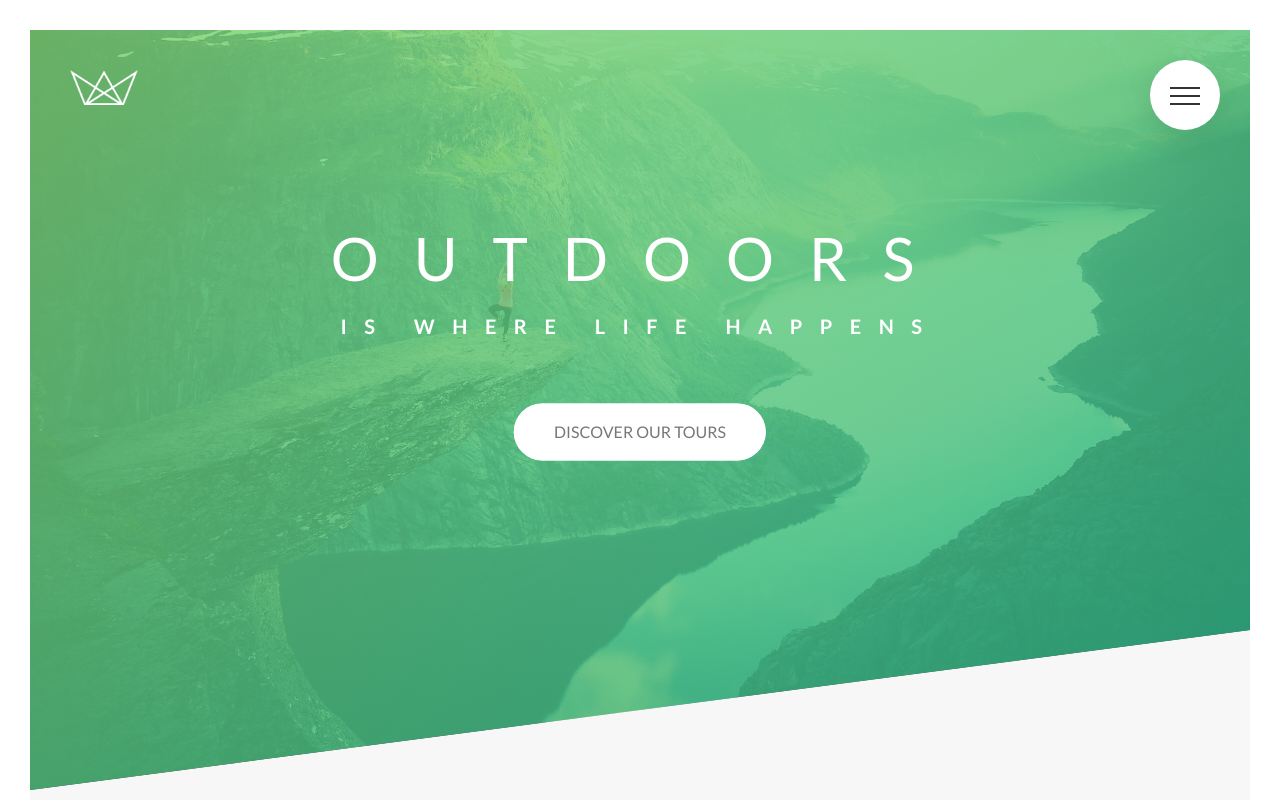
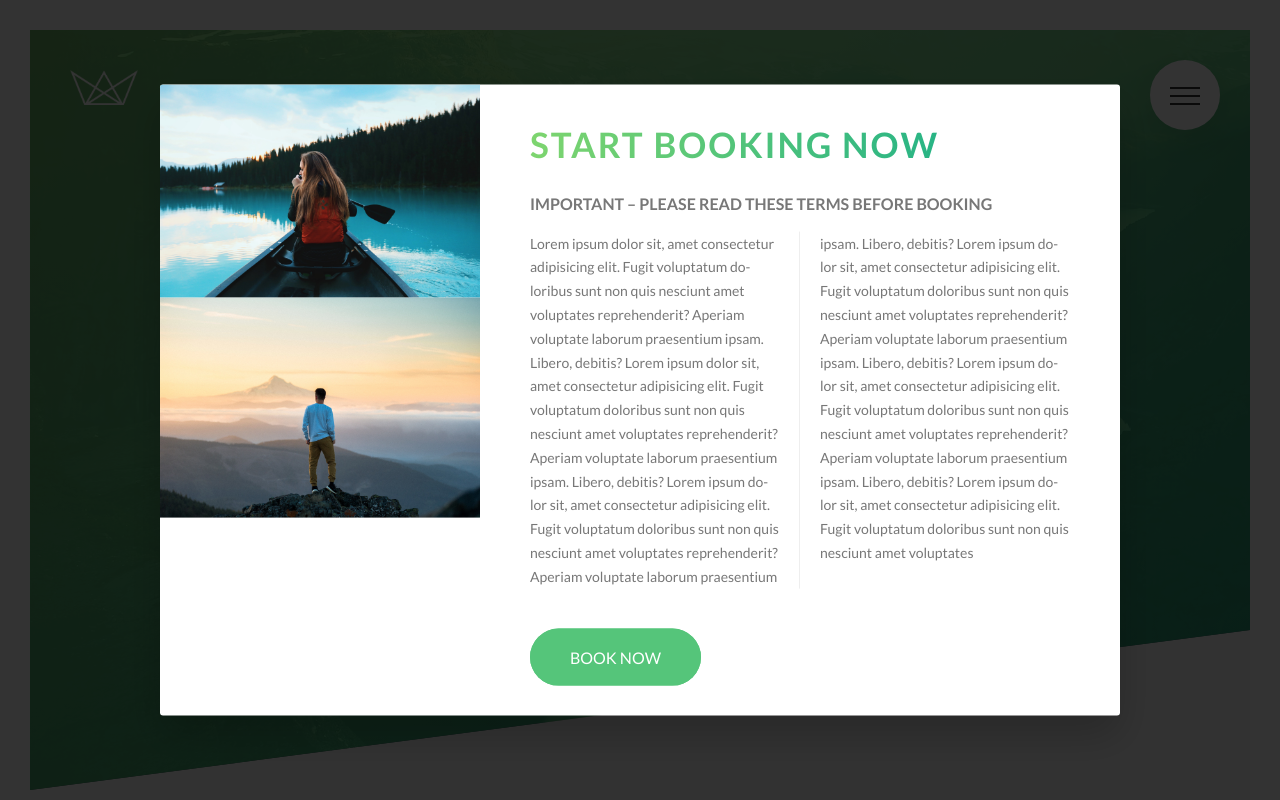
Before and after one commit to nikkisato/Natours_CSS_Course, a website: page index.html in a window 1280 px wide. Shown: the top 800 px of the page. Drawn offline with Linux system fonts and the light colour scheme.

Commit message:
finished part 1

```diff
--- a/index.html
+++ b/index.html
@@ -412,6 +412,44 @@
         </div>
       </div>
     </footer>
+
+    <div class="popup">
+      <div class="popup__content">
+        <div class="popup__left">
+          <img src="img/nat-8.jpg" alt="Tour photo" class="popup__img" />
+          <img src="img/nat-9.jpg" alt="Tour photo" class="popup__img" />
+        </div>
+
+        <div class="popup__right">
+          <h2 class="heading-secondary u-margin-bottom-small">
+            Start booking now
+          </h2>
+          <h3 class="heading-tertiary u-margin-bottom-small">
+            Important &ndash; Please read these terms before booking
+          </h3>
+          <p class="popup__text">
+            Lorem ipsum dolor sit, amet consectetur adipisicing elit. Fugit
+            voluptatum doloribus sunt non quis nesciunt amet voluptates
+            reprehenderit? Aperiam voluptate laborum praesentium ipsam. Libero,
+            debitis? Lorem ipsum dolor sit, amet consectetur adipisicing elit.
+            Fugit voluptatum doloribus sunt non quis nesciunt amet voluptates
+            reprehenderit? Aperiam voluptate laborum praesentium ipsam. Libero,
+            debitis? Lorem ipsum dolor sit, amet consectetur adipisicing elit.
+            Fugit voluptatum doloribus sunt non quis nesciunt amet voluptates
+            reprehenderit? Aperiam voluptate laborum praesentium ipsam. Libero,
+            debitis? Lorem ipsum dolor sit, amet consectetur adipisicing elit.
+            Fugit voluptatum doloribus sunt non quis nesciunt amet voluptates
+            reprehenderit? Aperiam voluptate laborum praesentium ipsam. Libero,
+            debitis? Lorem ipsum dolor sit, amet consectetur adipisicing elit.
+            Fugit voluptatum doloribus sunt non quis nesciunt amet voluptates
+            reprehenderit? Aperiam voluptate laborum praesentium ipsam. Libero,
+            debitis? Lorem ipsum dolor sit, amet consectetur adipisicing elit.
+            Fugit voluptatum doloribus sunt non quis nesciunt amet voluptates
+          </p>
+          <a href="#" class="btn btn--green">Book now</a>
+        </div>
+      </div>
+    </div>
     <!--
     <section class="grid-test">
       <div class="row">
--- a/sass/abstracts/_mixins.scss
+++ b/sass/abstracts/_mixins.scss
@@ -5,3 +5,10 @@
         clear: both;
     }
 }
+
+@mixin absCenter {
+    position: absolute;
+    top: 50%;
+    left: 50%;
+    transform: translate(-50%, -50%)
+}
--- /dev/null
+++ b/sass/components/_popup.scss
@@ -0,0 +1,55 @@
+.popup {
+    height: 100vh;
+    width: 100%;
+    position: fixed;
+    top: 0;
+    left: 0;
+    z-index: 9999;
+    background-color: rgba($color-black, .8);
+    overflow: hidden;
+
+    &__content {
+        @include absCenter;
+        width: 75%;
+        background-color: $color-white;
+        box-shadow: 0 2rem 4rem rgba($color-black, .2);
+        border-radius: 3px;
+        display: table;
+        overflow: hidden;
+    }
+
+    &__left {
+        width: 33.333333%;
+        display: table-cell;
+    }
+
+    &__right {
+        width: 66.666667%;
+        display: table-cell;
+        vertical-align: middle;
+        padding: 3rem 5rem;
+    }
+
+    &__img {
+        display: block;
+        width: 100%;
+    }
+
+    &__text {
+        font-size: 1.4rem;
+        margin-bottom: 4rem;
+        -moz-column-count: 2;
+        -moz-column-gap: 4rem;
+        -moz-column-rule: 1px solid $color-grey-light-2;
+
+        column-count: 2;
+        column-gap: 4rem;
+        column-rule: 1px solid $color-grey-light-2;
+        -webkit-hyphens: auto;
+        -moz-hyphens: auto;
+        -ms-hyphens: auto;
+        hyphens: auto;
+    }
+
+
+}
--- a/sass/main.scss
+++ b/sass/main.scss
@@ -20,3 +20,4 @@
 @import "components/form";
 @import "layout/footer";
 @import "layout/navigation";
+@import "components/popup";
```
Also changed, not shown: css/style.css.
